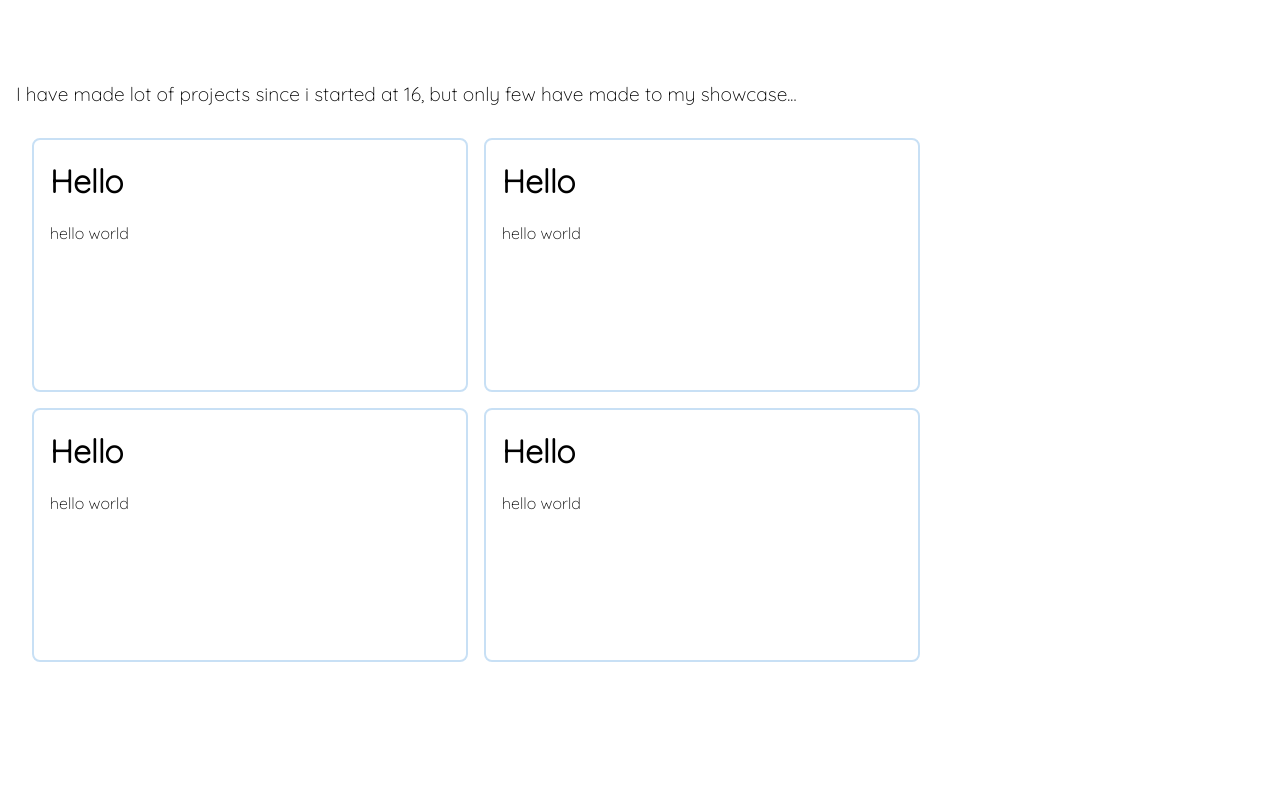
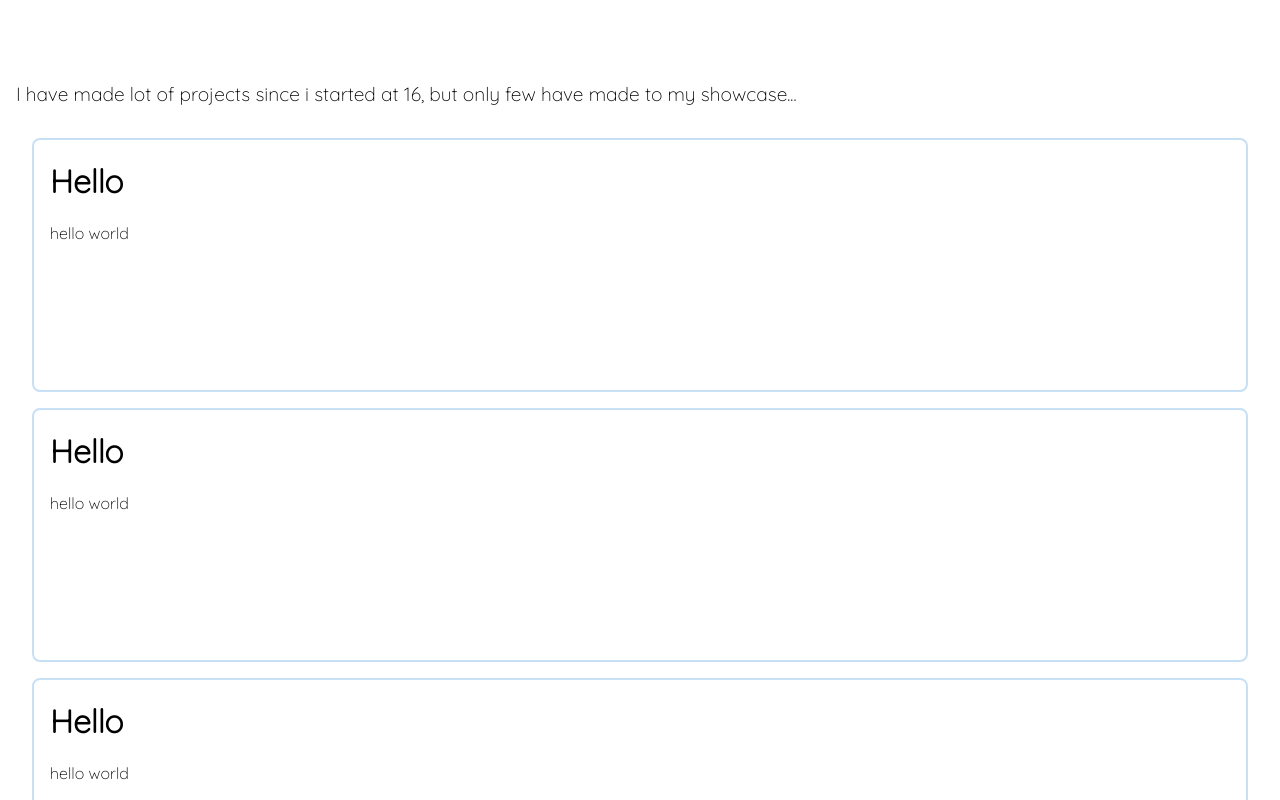
Before and after one commit to irahulmalik/MyPortfolio-new, an Angular app: page / in a window 1280 px wide. Shown: the part 820-1620 px from the top of the page. Built offline with nearby package versions, Linux system fonts and the light colour scheme.

Commit message:
card components fixed

```diff
--- a/src/app/components/card/card.component.scss
+++ b/src/app/components/card/card.component.scss
@@ -1,9 +1,8 @@
-.container{
-  // background-color: aqua;
-  min-width: 400px;
+.container {
+  background-color: white;
+  // min-width: 310px;
   min-height: 250px;
   border-radius: 8px;
   border: 2px solid rgb(200, 224, 245);
   padding: 0 1rem;
-
 }
--- a/src/app/components/home/home.component.scss
+++ b/src/app/components/home/home.component.scss
@@ -120,8 +120,11 @@
         color: rgb(0, 0, 0);
       }
       .showcase {
-        background-color: white;
-        padding: 1rem 1rem;
+        display: flex;
+        flex-wrap: wrap;
+        flex-direction: column;
+        flex-grow: 1;
+        gap: 1rem;
         // displayyour projects in cards make a card
       }
     }
```
